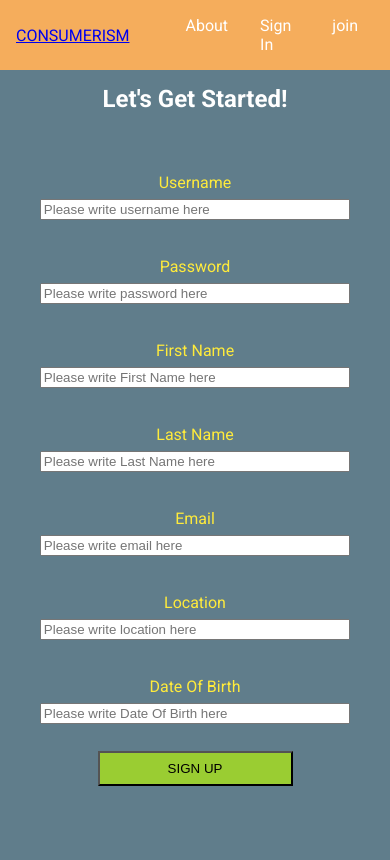
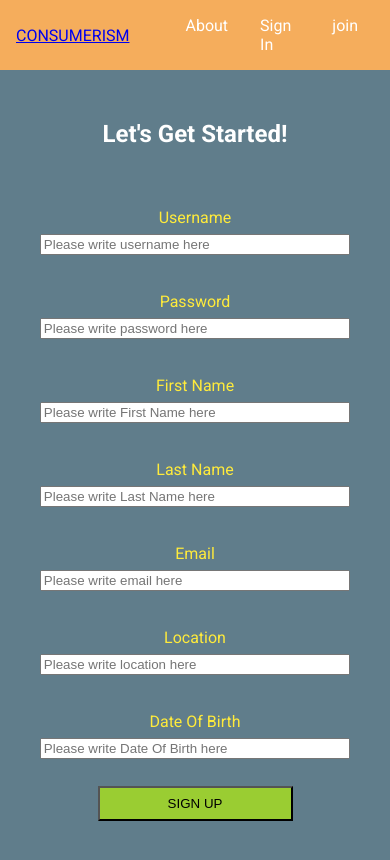
Before and after one commit to GN101/consumerism_app, a React (Create React App) app: page /signUp in a window 390 px wide. Shown: the top 860 px of the page. Built offline with nearby package versions, Linux system fonts and the light colour scheme.

Commit message:
Adjusted responsiveness to User Sign Up component

```diff
--- a/src/components/UserSignUp/UserSignUp.module.css
+++ b/src/components/UserSignUp/UserSignUp.module.css
@@ -1,14 +1,14 @@
 .Form {
   display: block;
   text-align: left;
-  padding: 2% 0;
+  padding: 100px 0;
   margin: 10px auto;
 
 }
 
 .Header {
   color: white;
-  margin-top: 8vh;
+  margin-top: 10px;
 }
 
 .Label {
```
